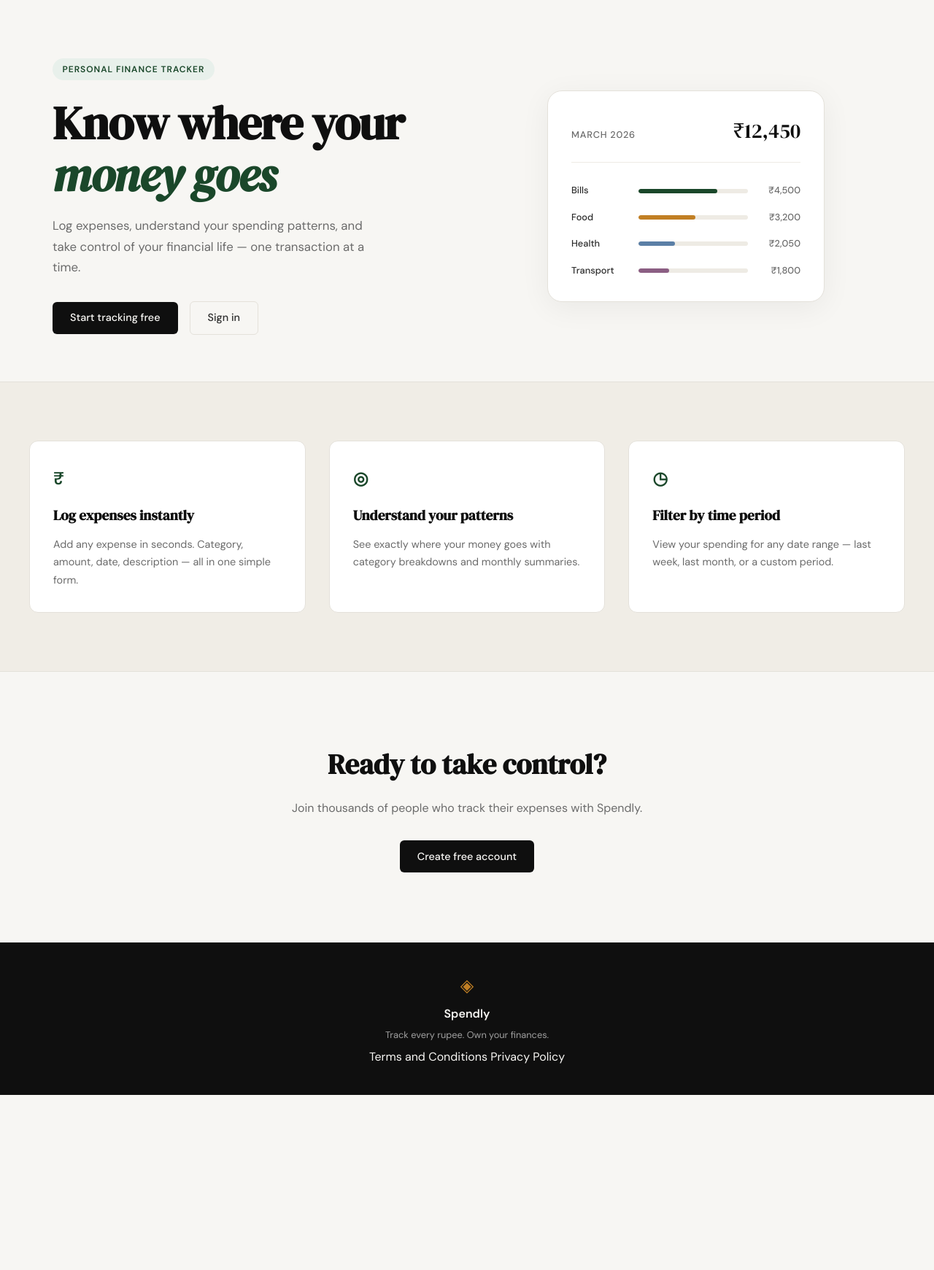
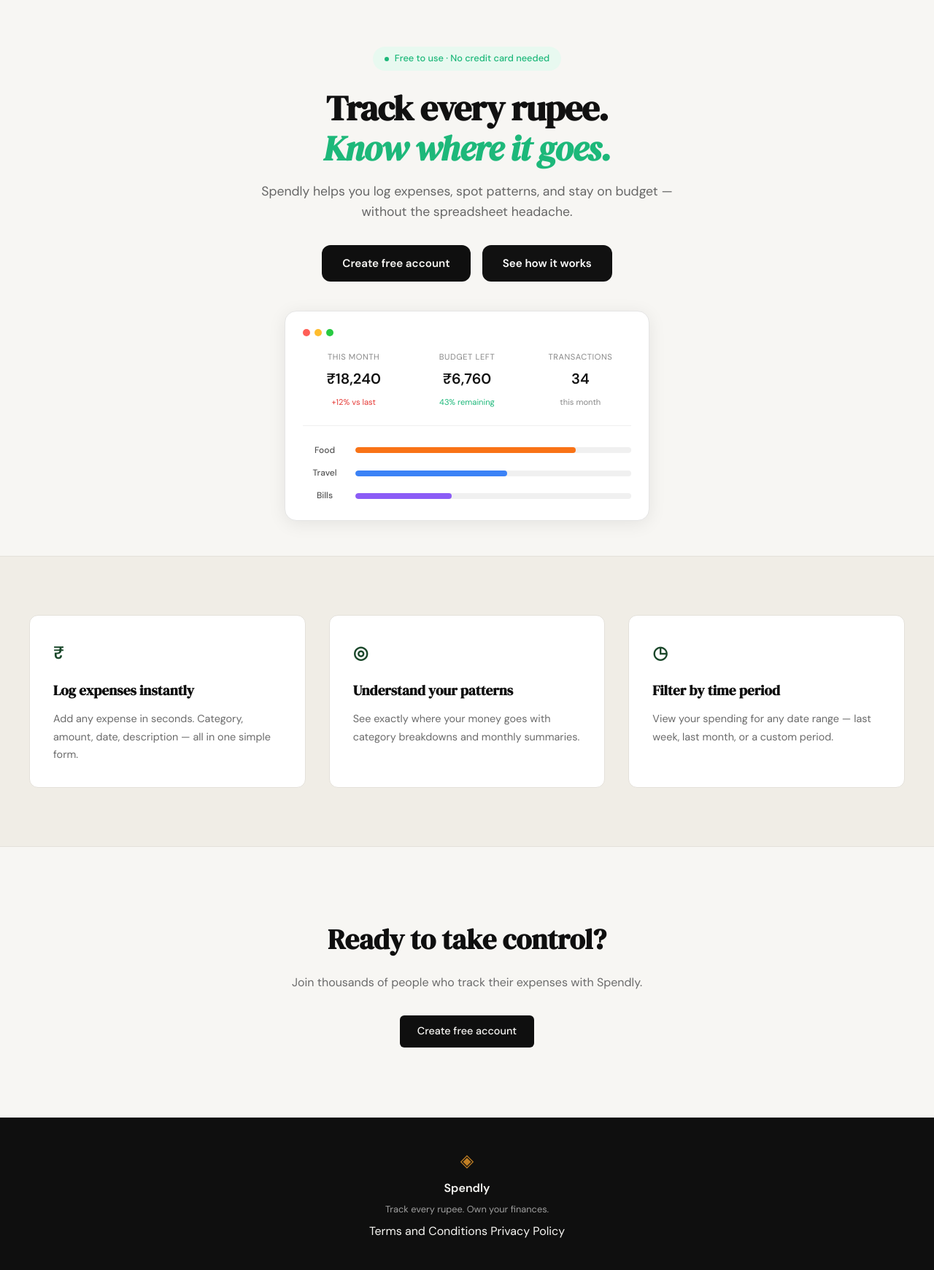
Before and after one commit to aniket2git/spendly, a Flask app: page / in a window 1280 px wide. Shown: the part 61-1802 px from the top of the page at 73% size. Before the commit the page ends 1562 px from the top, so only its background shows below. Run offline with Flask 3, Linux system fonts and the light colour scheme.

Commit message:
landing: redesign hero section to match mockup

```diff
--- a/static/css/style.css
+++ b/static/css/style.css
@@ -124,55 +124,180 @@ a { color: inherit; text-decoration: none; }
 /* ------------------------------------------------------------------ */
 
 .hero {
-    padding: 5rem 2rem 4rem;
-    display: grid;
-    grid-template-columns: 1fr 1fr;
-    gap: 4rem;
-    align-items: center;
-    max-width: var(--max-width);
+    padding: 4rem 2rem 3rem;
+    max-width: 640px;
     margin: 0 auto;
+    text-align: center;
 }
 
+.hero-inner { max-width: 640px; margin: 0 auto; }
+
 .hero-badge {
-    display: inline-block;
-    background: var(--accent-light);
-    color: var(--accent);
-    font-size: 0.75rem;
-    font-weight: 600;
-    letter-spacing: 0.08em;
-    text-transform: uppercase;
-    padding: 0.35rem 0.85rem;
+    display: inline-flex;
+    align-items: center;
+    gap: 0.5rem;
+    background: #E8F9F0;
+    color: #1DB87A;
+    font-size: 0.8rem;
+    font-weight: 500;
+    padding: 0.4rem 1rem;
     border-radius: 999px;
     margin-bottom: 1.5rem;
 }
 
+.hero-badge-dot {
+    width: 6px;
+    height: 6px;
+    background: #1DB87A;
+    border-radius: 50%;
+}
+
 .hero-title {
     font-family: var(--font-display);
-    font-size: clamp(2.5rem, 5vw, 4rem);
-    line-height: 1.1;
+    font-size: 3rem;
+    line-height: 1.15;
     letter-spacing: -0.02em;
-    color: var(--ink);
-    margin-bottom: 1.25rem;
+    color: #111;
+    margin-bottom: 1rem;
 }
 
 .hero-title em {
     font-style: italic;
-    color: var(--accent);
+    color: #1DB87A;
 }
 
 .hero-subtitle {
-    font-size: 1.05rem;
-    color: var(--ink-muted);
-    line-height: 1.7;
-    max-width: 460px;
+    font-size: 1.1rem;
+    color: #666;
+    line-height: 1.6;
     margin-bottom: 2rem;
 }
 
 .hero-actions {
     display: flex;
     gap: 1rem;
+    justify-content: center;
+    margin-bottom: 2.5rem;
+}
+
+.hero-actions .btn-primary {
+    padding: 0.8rem 1.75rem;
+    font-size: 0.95rem;
+    font-weight: 600;
+    border-radius: 12px;
+}
+
+.btn-secondary {
+    background: #111 !important;
+    color: #fff !important;
+}
+
+/* ------------------------------------------------------------------ */
+/* Dashboard Mockup                                                    */
+/* ------------------------------------------------------------------ */
+
+.hero-visual {
+    display: flex;
+    justify-content: center;
+}
+
+.dashboard-mock {
+    background: #fff;
+    border: 1px solid #E5E5E5;
+    border-radius: 16px;
+    padding: 1.5rem;
+    width: 100%;
+    max-width: 500px;
+    box-shadow: 0 4px 24px rgba(0,0,0,0.08);
+}
+
+.dashboard-header {
+    margin-bottom: 1.25rem;
+}
+
+.dashboard-dots {
+    display: flex;
+    gap: 6px;
+}
+
+.dashboard-dots span {
+    width: 10px;
+    height: 10px;
+    border-radius: 50%;
+}
+
+.dot-red { background: #FF5F57; }
+.dot-yellow { background: #FFBD2E; }
+.dot-green { background: #28CA42; }
+
+.dashboard-stats {
+    display: grid;
+    grid-template-columns: repeat(3, 1fr);
+    gap: 1rem;
+    margin-bottom: 1.5rem;
+    padding-bottom: 1.25rem;
+    border-bottom: 1px solid #F0F0F0;
+}
+
+.dash-stat {
+    text-align: center;
+}
+
+.dash-stat-label {
+    display: block;
+    font-size: 0.7rem;
+    color: #888;
+    text-transform: uppercase;
+    letter-spacing: 0.05em;
+    margin-bottom: 0.25rem;
+}
+
+.dash-stat-value {
+    display: block;
+    font-size: 1.25rem;
+    font-weight: 700;
+    color: #111;
+    margin-bottom: 0.15rem;
+}
+
+.dash-stat-change {
+    font-size: 0.7rem;
+    color: #888;
+}
+
+.dash-stat-change.positive { color: #1DB87A; }
+.dash-stat-change.negative { color: #E53935; }
+
+.dashboard-bars { display: flex; flex-direction: column; gap: 0.75rem; }
+
+.dash-bar-row {
+    display: grid;
+    grid-template-columns: 60px 1fr;
     align-items: center;
+    gap: 0.75rem;
 }
+
+.dash-cat {
+    font-size: 0.75rem;
+    font-weight: 500;
+    color: #555;
+}
+
+.dash-bar-track {
+    height: 8px;
+    background: #F0F0F0;
+    border-radius: 4px;
+    overflow: hidden;
+}
+
+.dash-bar {
+    height: 100%;
+    border-radius: 4px;
+}
+
+.dash-bar-food { background: #F97316; }
+.dash-bar-travel { background: #3B82F6; }
+.dash-bar-bills { background: #8B5CF6; }
 
 /* ------------------------------------------------------------------ */
 /* Mock card (hero visual)                                             */
--- a/templates/landing.html
+++ b/templates/landing.html
@@ -6,55 +6,66 @@
 
 <section class="hero">
     <div class="hero-inner">
-        <div class="hero-badge">Personal Finance Tracker</div>
+        <div class="hero-badge">
+            <span class="hero-badge-dot"></span>
+            Free to use · No credit card needed
+        </div>
         <h1 class="hero-title">
-            Know where your<br>
-            <em>money goes</em>
+            Track every rupee.<br>
+            <em>Know where it goes.</em>
         </h1>
         <p class="hero-subtitle">
-            Log expenses, understand your spending patterns,
-            and take control of your financial life —
-            one transaction at a time.
+            Spendly helps you log expenses, spot patterns, and stay on budget — without the spreadsheet headache.
         </p>
         <div class="hero-actions">
-            <a href="{{ url_for('register') }}" class="btn-primary">Start tracking free</a>
-            <a href="{{ url_for('login') }}" class="btn-ghost">Sign in</a>
+            <a href="{{ url_for('register') }}" class="btn-primary">Create free account</a>
+            <a href="#" class="btn-primary btn-secondary">See how it works</a>
         </div>
     </div>
     <div class="hero-visual">
-        <div class="mock-card">
-            <div class="mock-card-header">
-                <span class="mock-label">March 2026</span>
-                <span class="mock-total">₹12,450</span>
+        <div class="dashboard-mock">
+            <div class="dashboard-header">
+                <div class="dashboard-dots">
+                    <span class="dot-red"></span>
+                    <span class="dot-yellow"></span>
+                    <span class="dot-green"></span>
+                </div>
             </div>
-            <div class="mock-bars">
-                <div class="mock-bar-row">
-                    <span class="mock-cat">Bills</span>
-                    <div class="mock-bar-track">
-                        <div class="mock-bar" style="width: 72%"></div>
+            <div class="dashboard-stats">
+                <div class="dash-stat">
+                    <span class="dash-stat-label">This month</span>
+                    <span class="dash-stat-value">₹18,240</span>
+                    <span class="dash-stat-change negative">+12% vs last</span>
+                </div>
+                <div class="dash-stat">
+                    <span class="dash-stat-label">Budget left</span>
+                    <span class="dash-stat-value">₹6,760</span>
+                    <span class="dash-stat-change positive">43% remaining</span>
+                </div>
+                <div class="dash-stat">
+                    <span class="dash-stat-label">Transactions</span>
+                    <span class="dash-stat-value">34</span>
+                    <span class="dash-stat-change">this month</span>
+                </div>
+            </div>
+            <div class="dashboard-bars">
+                <div class="dash-bar-row">
+                    <span class="dash-cat">Food</span>
+                    <div class="dash-bar-track">
+                        <div class="dash-bar dash-bar-food" style="width: 80%"></div>
                     </div>
-                    <span class="mock-amt">₹4,500</span>
                 </div>
-                <div class="mock-bar-row">
-                    <span class="mock-cat">Food</span>
-                    <div class="mock-bar-track">
-                        <div class="mock-bar mock-bar-2" style="width: 52%"></div>
+                <div class="dash-bar-row">
+                    <span class="dash-cat">Travel</span>
+                    <div class="dash-bar-track">
+                        <div class="dash-bar dash-bar-travel" style="width: 55%"></div>
                     </div>
-                    <span class="mock-amt">₹3,200</span>
                 </div>
-                <div class="mock-bar-row">
-                    <span class="mock-cat">Health</span>
-                    <div class="mock-bar-track">
-                        <div class="mock-bar mock-bar-3" style="width: 33%"></div>
+                <div class="dash-bar-row">
+                    <span class="dash-cat">Bills</span>
+                    <div class="dash-bar-track">
+                        <div class="dash-bar dash-bar-bills" style="width: 35%"></div>
                     </div>
-                    <span class="mock-amt">₹2,050</span>
-                </div>
-                <div class="mock-bar-row">
-                    <span class="mock-cat">Transport</span>
-                    <div class="mock-bar-track">
-                        <div class="mock-bar mock-bar-4" style="width: 28%"></div>
-                    </div>
-                    <span class="mock-amt">₹1,800</span>
                 </div>
             </div>
         </div>
```
